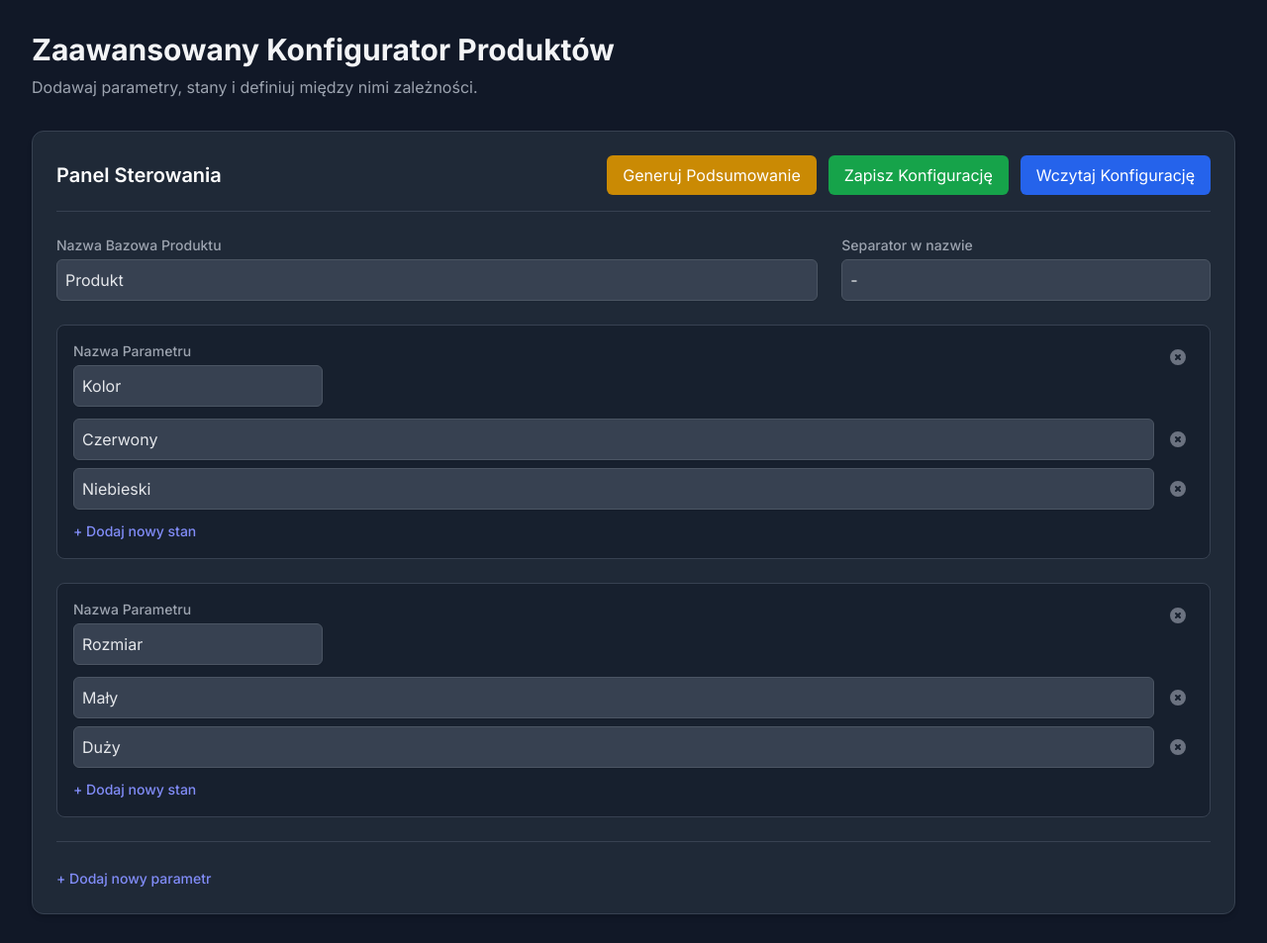
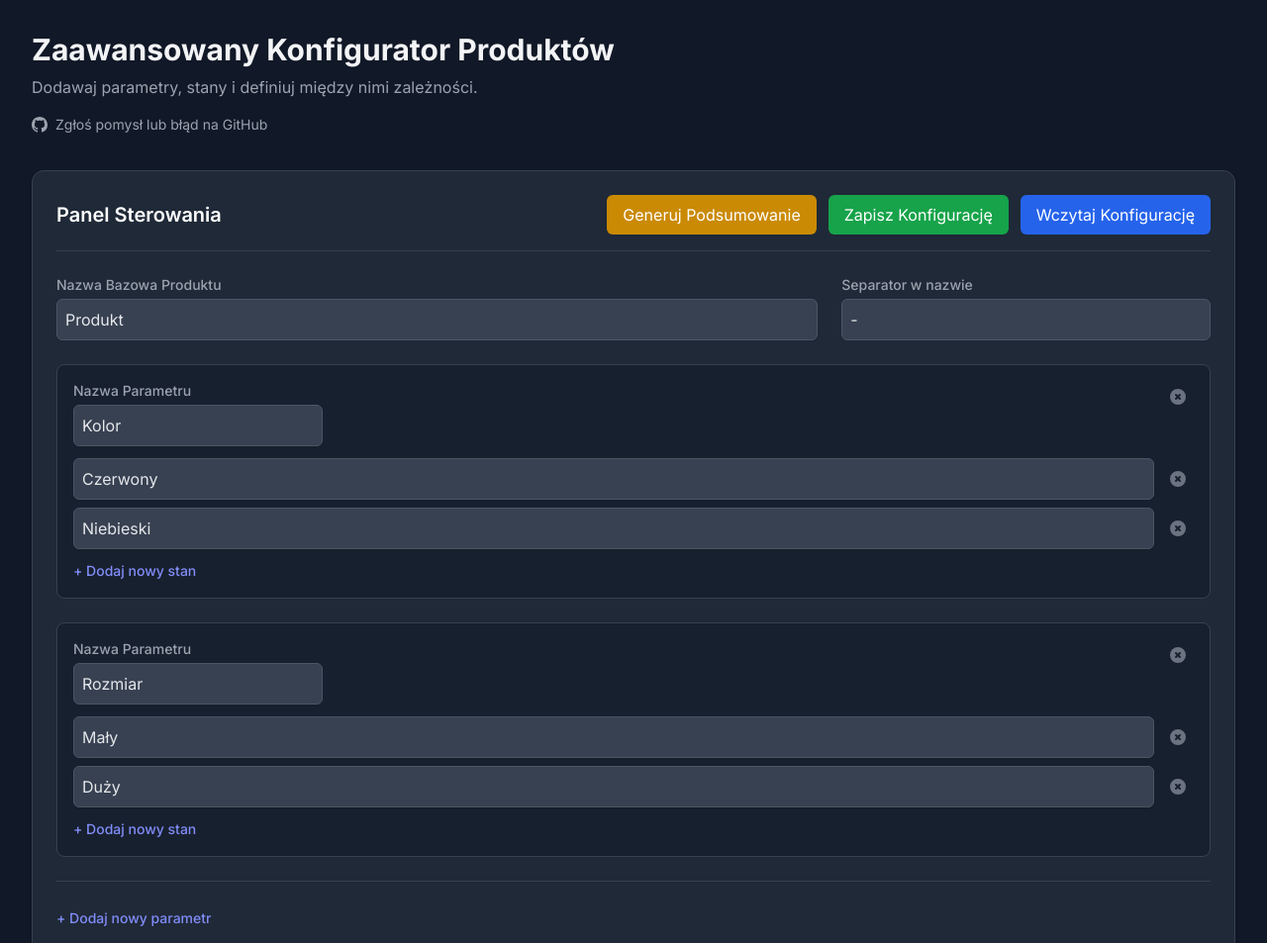
Before and after one commit to LOKAT24/ProduktConfigurator, a plain HTML site: page index.html in a window 1280 px wide. Shown: the top 953 px of the page at 99% size. Drawn offline with nearby package versions, Linux system fonts and the light colour scheme.

Commit message:
Update index.html

```diff
--- a/index.html
+++ b/index.html
@@ -35,6 +35,13 @@
         <header class="mb-8">
             <h1 class="text-3xl font-bold text-gray-100">Zaawansowany Konfigurator Produktów</h1>
             <p class="mt-2 text-gray-400">Dodawaj parametry, stany i definiuj między nimi zależności.</p>
+            <!-- ZMIANA: Dodany link do GitHub Issues -->
+            <a href="https://github.com/LOKAT24/ProduktConfigurator/issues" target="_blank" rel="noopener noreferrer" class="mt-4 inline-flex items-center gap-2 text-sm text-gray-400 hover:text-indigo-400 transition-colors">
+                <svg xmlns="http://www.w3.org/2000/svg" width="16" height="16" fill="currentColor" viewBox="0 0 16 16">
+                    <path d="M8 0C3.58 0 0 3.58 0 8c0 3.54 2.29 6.53 5.47 7.59.4.07.55-.17.55-.38 0-.19-.01-.82-.01-1.49-2.01.37-2.53-.49-2.69-.94-.09-.23-.48-.94-.82-1.13-.28-.15-.68-.52-.01-.53.63-.01 1.08.58 1.23.82.72 1.21 1.87.87 2.33.66.07-.52.28-.87.51-1.07-1.78-.2-3.64-.89-3.64-3.95 0-.87.31-1.59.82-2.15-.08-.2-.36-1.02.08-2.12 0 0 .67-.21 2.2.82.64-.18 1.32-.27 2-.27.68 0 1.36.09 2 .27 1.53-1.04 2.2-.82 2.2-.82.44 1.1.16 1.92.08 2.12.51.56.82 1.27.82 2.15 0 3.07-1.87 3.75-3.65 3.95.29.25.54.73.54 1.48 0 1.07-.01 1.93-.01 2.2 0 .21.15.46.55.38A8.012 8.012 0 0 0 16 8c0-4.42-3.58-8-8-8z"/>
+                </svg>
+                Zgłoś pomysł lub błąd na GitHub
+            </a>
         </header>
 
         <!-- Panel Sterowania -->
```
